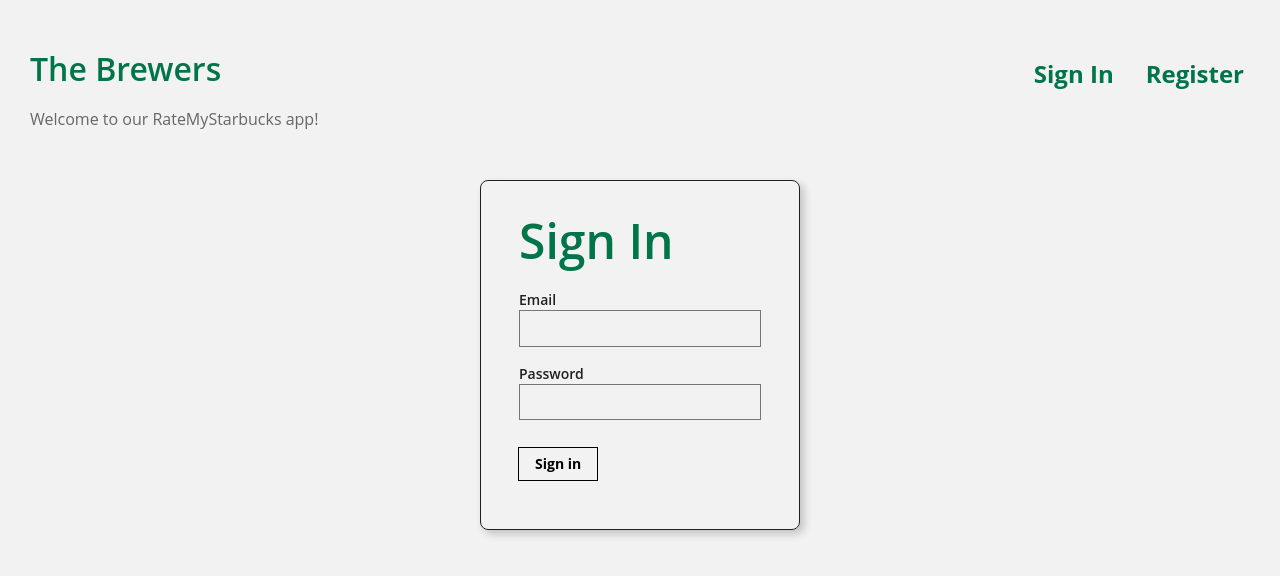
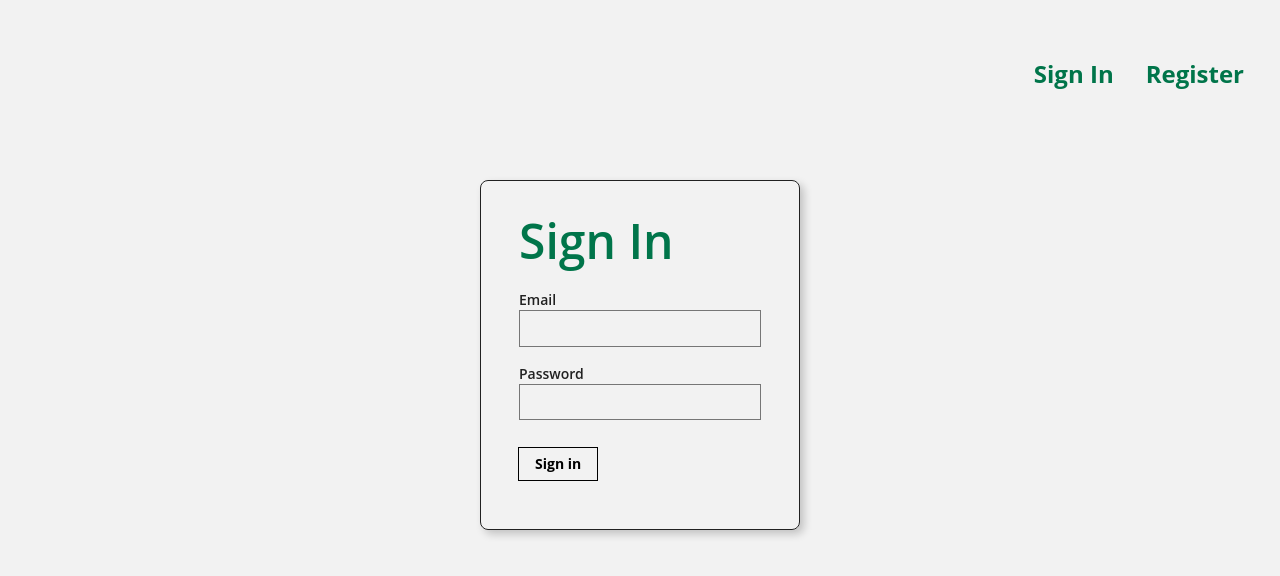
Before and after one commit to stephanie-yung/capstone-frontend, a React (Create React App) app: page /drinkForm in a window 1280 px wide. Shown: the top 576 px of the page. Built offline with nearby package versions, Linux system fonts and the light colour scheme; what react-google-maps would draw is missing.

Commit message:
added logo

```diff
--- a/src/App.css
+++ b/src/App.css
@@ -117,13 +117,3 @@ body {
   width: 100px;
   margin: -10px 0px 20px 20px;
 }
-
-.slogan {
-  position: fixed;
-  margin: 30px;
-}
-
-.slogan h1 {
-  color: rgb(0, 117, 74);
-  font-weight: 600;
-}
--- a/src/App.js
+++ b/src/App.js
@@ -65,8 +65,6 @@ class App extends Component{
   render(){
     return (
       <div className="App">
-        <div className="slogan"> <h1>The Brewers</h1>
-        <span>Welcome to our RateMyStarbucks app!</span></div>
         <Navigation isSignedIn={this.state.isSignedIn} onRouteChange={this.onRouteChange}/>
         {this.state.route === 'home' ?
           <div>
--- a/src/Components/Create/Create.js
+++ b/src/Components/Create/Create.js
@@ -34,7 +34,7 @@ function Create(props) {
 
         await axios.post('https://brewers-backend.herokuapp.com/drinks', new_drink, {headers : headers})
         coffeeInfo.push(new_drink)
-        document.getElementById('submitted').textContent="Your drink has been created, go to the homepage to check it out"
+        document.getElementById('submitted').textContent="Your drink has been created, go to Account page to check it out!"
     }
     return (
         <div className='create'>
--- a/src/Components/Navbar/Navbar.css
+++ b/src/Components/Navbar/Navbar.css
@@ -28,3 +28,15 @@ a {
   text-decoration: none;
   font-size: 16px;
 }
+
+.slogan {
+  position: static;
+  /* margin: 30px; */
+  margin-left: 1px;
+  margin-bottom: 20px;
+}
+
+.slogan h1 {
+  color: rgb(0, 117, 74);
+  font-weight: 600;
+}
--- a/src/Components/Navbar/Navbar.js
+++ b/src/Components/Navbar/Navbar.js
@@ -12,6 +12,9 @@ function Navbar(){
                 <Logo/>
             </Link>
             {/* Links to tabs on NavBar */}
+            <div className="slogan">
+                <h1>The Brewers</h1>
+            </div>
             <div className="rightButtons no-underline">
                 <Link to="/locations">
                     <ul className= "dim">
```
